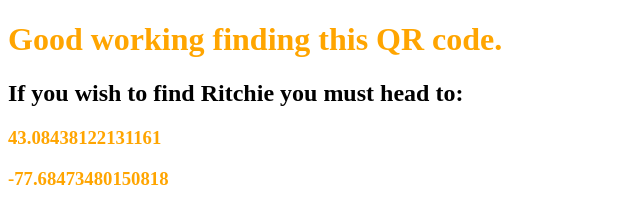
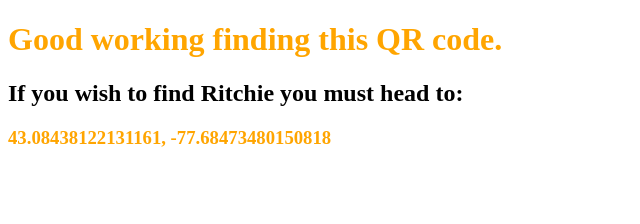
Before and after one commit to Jland2306/ARG_Puzzle_3, a plain HTML site: page index.html in a window 1280 px wide. Shown: the whole page, without its empty margins (0-640 px from the left). Drawn offline with Linux system fonts and the light colour scheme.

Commit message:
Update index.html

```diff
--- a/index.html
+++ b/index.html
@@ -3,7 +3,7 @@
 <head>
   <meta charset="UTF-8">
   <meta name="viewport" content="width=device-width, initial-scale=1.0">
-  <title>My ARG</title>
+  <title>Where's Ritchie?</title>
 </head>
 <body>
   <h1>Good working finding this QR code.</h1>
@@ -13,12 +13,11 @@
     }
    </style>
   <h2>If you wish to find Ritchie you must head to:</h2>
-  <h3>43.08438122131161</h3>
+  <h3>43.08438122131161, -77.68473480150818</h3>
   <style>
     h3{
       color:orange;
     }
   </style>
-  <h3>-77.68473480150818</h3>
 </body>
 </html>
```
